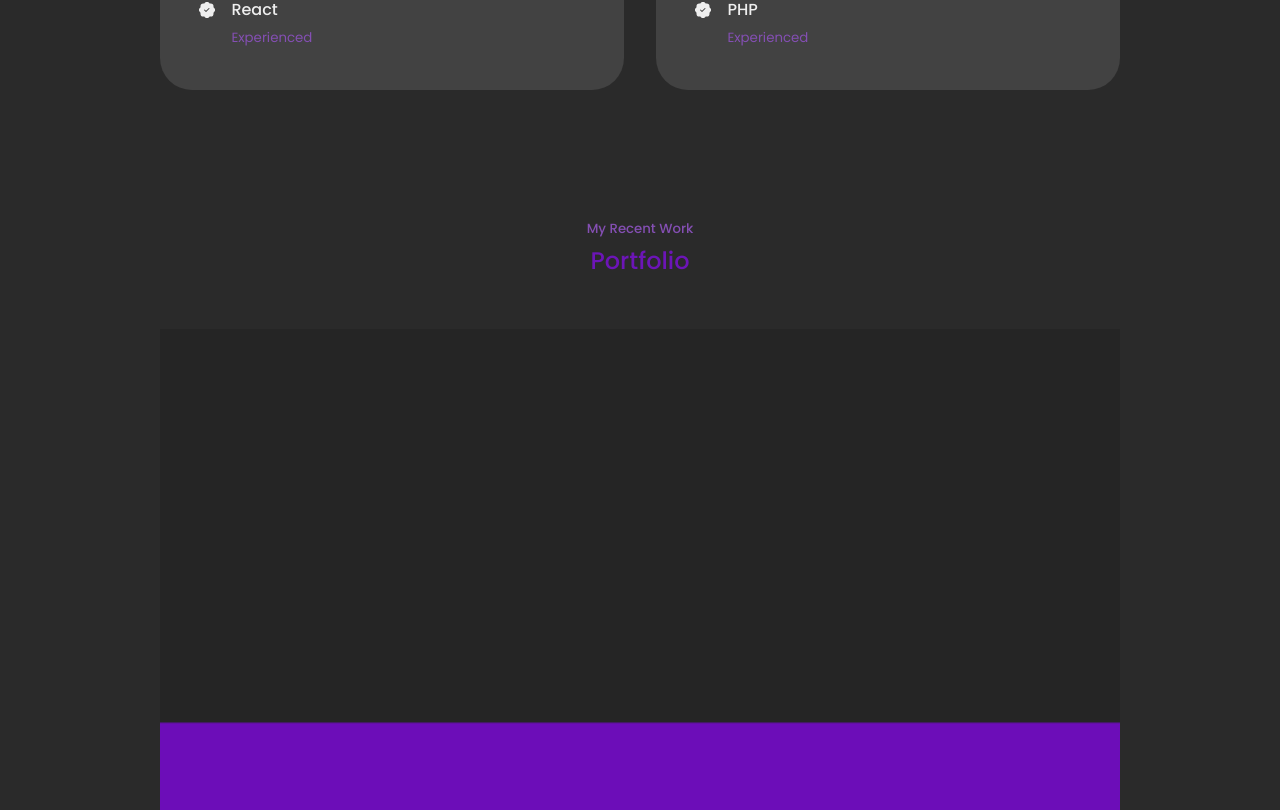
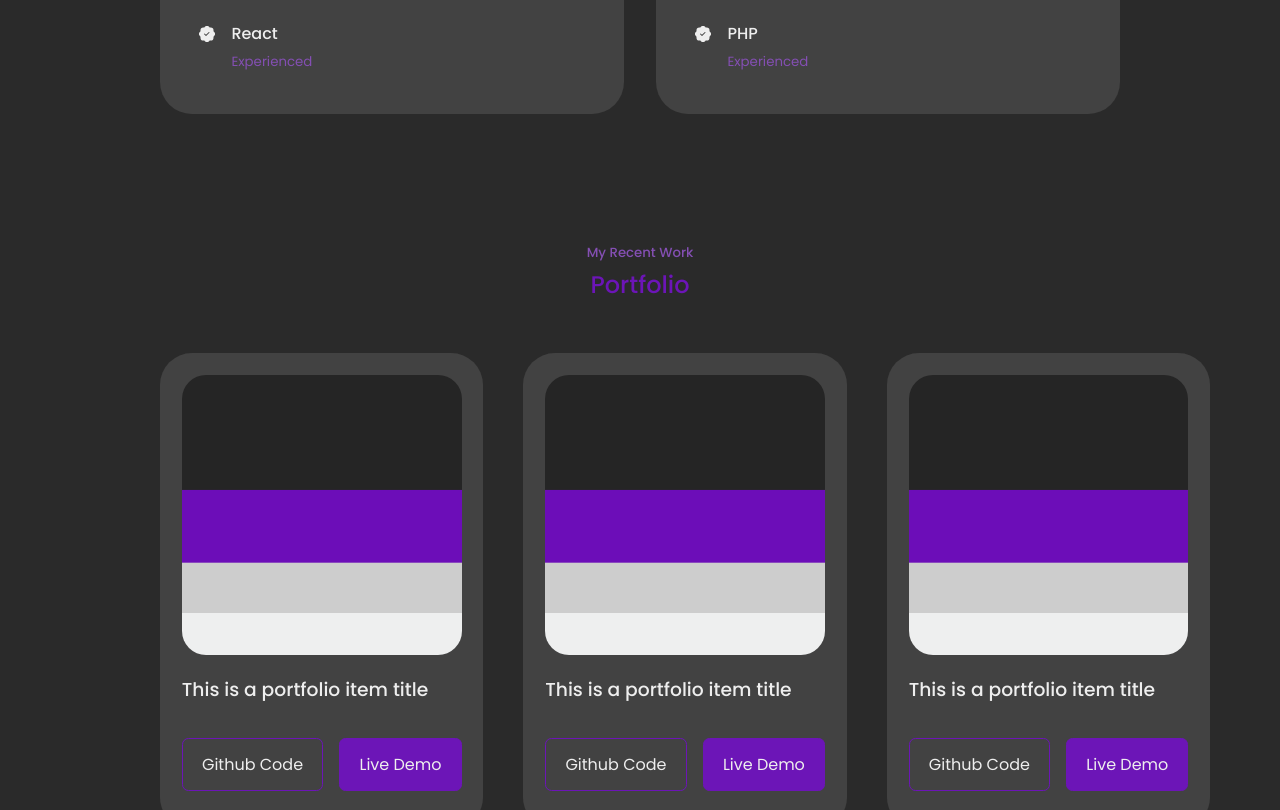
Before and after one commit to Juan-Jc/Juan-Puerta-Portfolio, a React (Create React App) app: page / in a window 1280 px wide. Shown: the part 1990-2800 px from the top of the page. Built offline with nearby package versions, Linux system fonts and the light colour scheme.

Commit message:
css style of portfolio component finished

```diff
--- a/src/components/portfolio/Portfolio.jsx
+++ b/src/components/portfolio/Portfolio.jsx
@@ -14,47 +14,72 @@ const Portfolio = () => {
             <img src={IMG} alt='page name image' />
           </div>
           <h3>This is a portfolio item title</h3>
+          <div className="portfolio__item-cta">
           <a href="https://github.com" className='btn' target='_blank'>Github Code</a>
+
           <a href="https://github.com" className="btn btn-primary" target='_blank'>Live Demo</a>
+
+          </div>
         </article>
         <article className="portfolio__item">
           <div className="portfolio__item-image">
             <img src={IMG} alt='page name image' />
           </div>
           <h3>This is a portfolio item title</h3>
+          <div className="portfolio__item-cta">
           <a href="https://github.com" className='btn' target='_blank'>Github Code</a>
+
           <a href="https://github.com" className="btn btn-primary" target='_blank'>Live Demo</a>
+
+          </div>
         </article>
         <article className="portfolio__item">
           <div className="portfolio__item-image">
             <img src={IMG} alt='page name image' />
           </div>
           <h3>This is a portfolio item title</h3>
+          <div className="portfolio__item-cta">
           <a href="https://github.com" className='btn' target='_blank'>Github Code</a>
+
           <a href="https://github.com" className="btn btn-primary" target='_blank'>Live Demo</a>
+
+          </div>
         </article>
         <article className="portfolio__item">
           <div className="portfolio__item-image">
             <img src={IMG} alt='page name image' />
           </div>
           <h3>This is a portfolio item title</h3>
+          <div className="portfolio__item-cta">
           <a href="https://github.com" className='btn' target='_blank'>Github Code</a>
+
           <a href="https://github.com" className="btn btn-primary" target='_blank'>Live Demo</a>
+
+          </div>
         </article>
         <article className="portfolio__item">
           <div className="portfolio__item-image">
             <img src={IMG} alt='page name image' />
           </div>
           <h3>This is a portfolio item title</h3>
+          <div className="portfolio__item-cta">
           <a href="https://github.com" className='btn' target='_blank'>Github Code</a>
+
           <a href="https://github.com" className="btn btn-primary" target='_blank'>Live Demo</a>
-        </article><article className="portfolio__item">
+
+          </div>
+        </article>
+        <article className="portfolio__item">
           <div className="portfolio__item-image">
             <img src={IMG} alt='page name image' />
           </div>
           <h3>This is a portfolio item title</h3>
+          <div className="portfolio__item-cta">
           <a href="https://github.com" className='btn' target='_blank'>Github Code</a>
+
           <a href="https://github.com" className="btn btn-primary" target='_blank'>Live Demo</a>
+
+          </div>
         </article>
       </div>
     </section>
--- a/src/components/portfolio/portfolio.css
+++ b/src/components/portfolio/portfolio.css
@@ -0,0 +1,57 @@
+.portfolio__container {
+    display: grid;
+    grid-template-columns: repeat(3, 1fr);
+    gap: 2.5rem;
+}
+
+.portfolio__item {
+    background: var(--bg-color);
+    padding: 1.3rem;
+    border-radius: 2rem;
+    border: 1px solid transparent;
+    transition: var(--transition);
+}
+
+.portfolio__item:hover {
+    border-color: var(--primary-color-variant);
+    background: transparent;
+}
+
+.portfolio__item-image {
+    border-radius: 1.5rem;
+    overflow:hidden;
+}
+
+.portfolio__item h3 {
+    margin: 1.2rem 0 2rem;
+}
+
+.portfolio__item-cta {
+    display: flex;
+    gap: 1rem;
+    margin-bottom: 1rem;
+}
+
+.portfolio__item-cta > a{
+    color: var(--white-color);
+}
+
+
+
+/*##### MEDIA QUERIES (MEDIUM DEVICES)#####*/
+
+@media screen and (max-width:1024px) {
+    .portfolio__container{
+        grid-template-columns: 1fr 1fr;
+        gap: 1.2rem;
+    }
+}
+
+/*##### MEDIA QUERIES (SMALL DEVICES)#####*/
+
+@media screen and (max-width:600px) {
+    .portfolio__container {
+        grid-template-columns: 1fr;
+        gap: 1rem;
+    }
+}
--- a/src/index.css
+++ b/src/index.css
@@ -92,7 +92,7 @@ a:hover {
     width: max-content;
     display: inline-block;
     color: var(--primary-color);
-    padding: 0.75rem 1.2;
+    padding: 0.75rem 1.2rem;
     border-radius: 0.4rem;
     cursor: pointer;
     border: 1px solid var(--primary-color);
```
